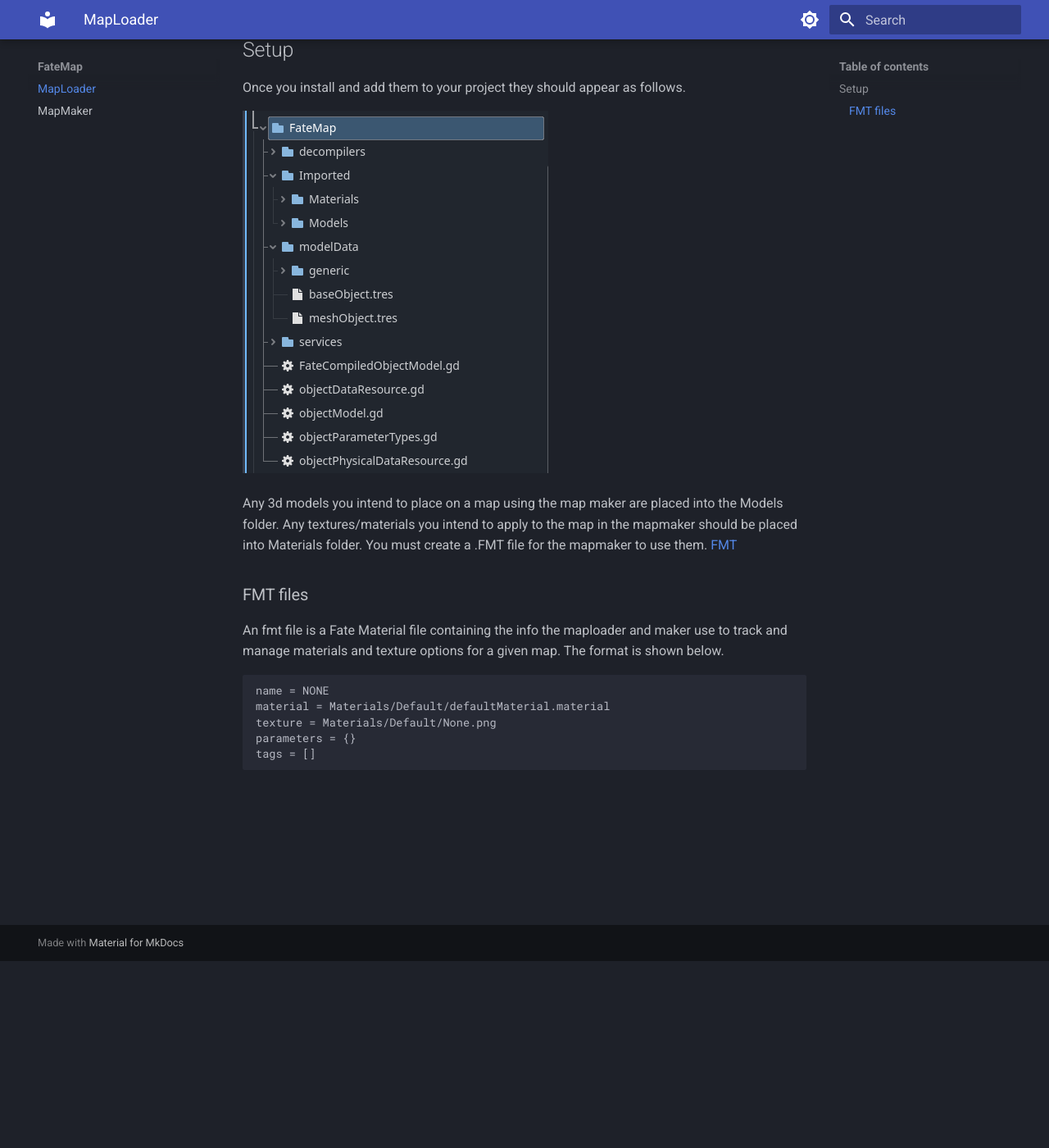
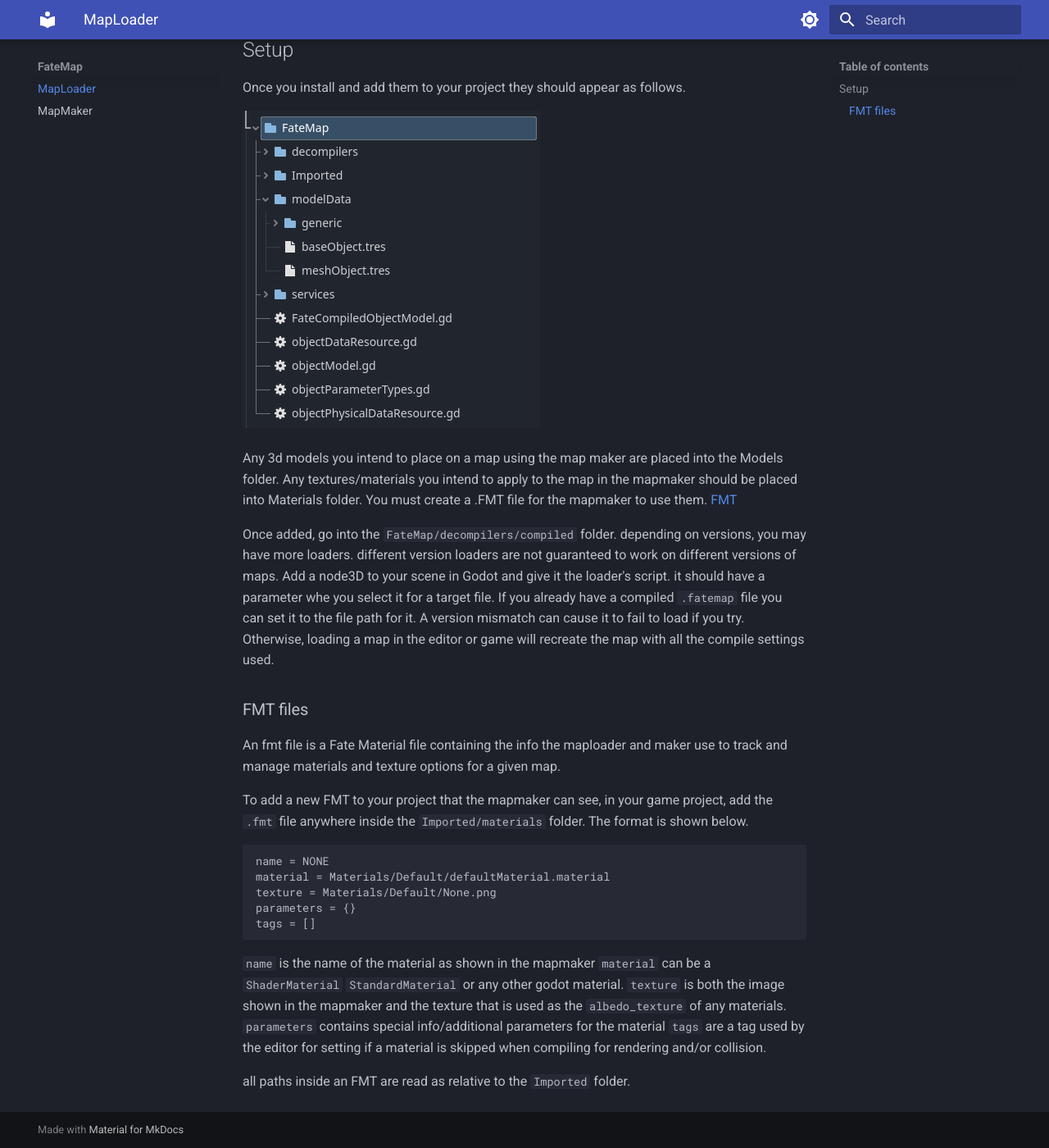
Before and after one commit to RogerRandomDev/FateMapDocs, an MkDocs documentation site: the page built from docs/maploader.md, in a window 1280 px wide and 1400 px high, scrolled down 228 px. Shown: the whole window at 82% size. Built offline with MkDocs 1.6.1 and Material for MkDocs 9.7.7, drawn with Linux system fonts in a browser that asks for light colours.

Commit message:
basic setup of initial docs for fatemaps

````diff
--- a/docs/maploader.md
+++ b/docs/maploader.md
@@ -12,10 +12,14 @@
 Any 3d models you intend to place on a map using the map maker are placed into the Models folder.
 Any textures/materials you intend to apply to the map in the mapmaker should be placed into Materials folder. You must create a .FMT file for the mapmaker to use them. [FMT](#FMT files)
 
+Once added, go into the ```FateMap/decompilers/compiled``` folder. depending on versions, you may have more loaders. different version loaders are not guaranteed to work on different versions of maps.
+Add a node3D to your scene in Godot and give it the loader's script. it should have a parameter whe you select it for a target file. If you already have a compiled ```.fatemap``` file you can set it to the file path for it. A version mismatch can cause it to fail to load if you try. Otherwise, loading a map in the editor or game will recreate the map with all the compile settings used.
 
 ### FMT files
 
 An fmt file is a Fate Material file containing the info the maploader and maker use to track and manage materials and texture options for a given map.
+
+To add a new FMT to your project that the mapmaker can see, in your game project, add the ```.fmt``` file anywhere inside the ```Imported/materials``` folder.
 The format is shown below.
 ```
 name = NONE
@@ -24,3 +28,11 @@
 parameters = {}
 tags = []
 ```
+
+```name``` is the name of the material as shown in the mapmaker
+```material``` can be a ```ShaderMaterial``` ```StandardMaterial``` or any other godot material.
+```texture``` is both the image shown in the mapmaker and the texture that is used as the ```albedo_texture``` of any materials.
+```parameters``` contains special info/additional parameters for the material
+```tags``` are a tag used by the editor for setting if a material is skipped when compiling for rendering and/or collision.
+
+all paths inside an FMT are read as relative to the ```Imported``` folder.
````
Also changed, not shown: docs/mapmaker.md (+6 -1 lines), docs/images/maploader_setup_format.png.
